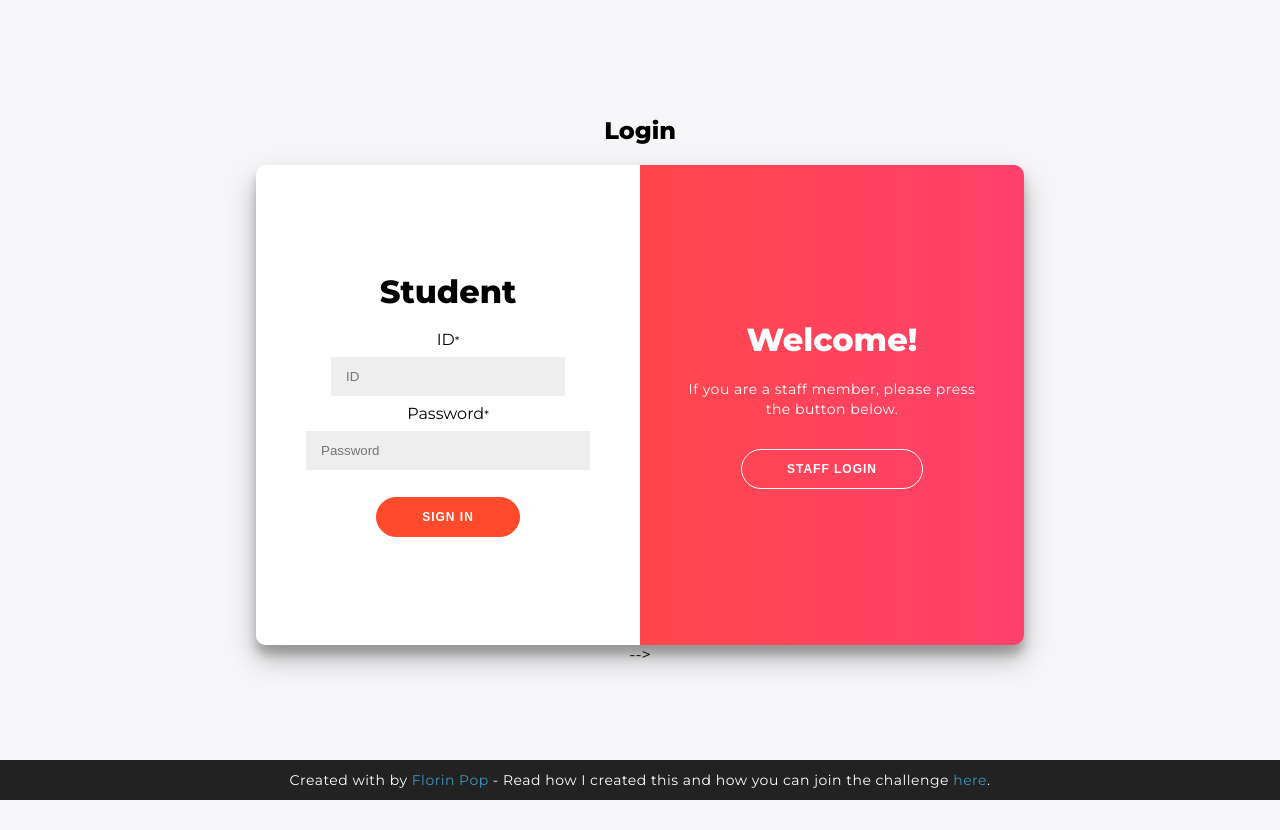
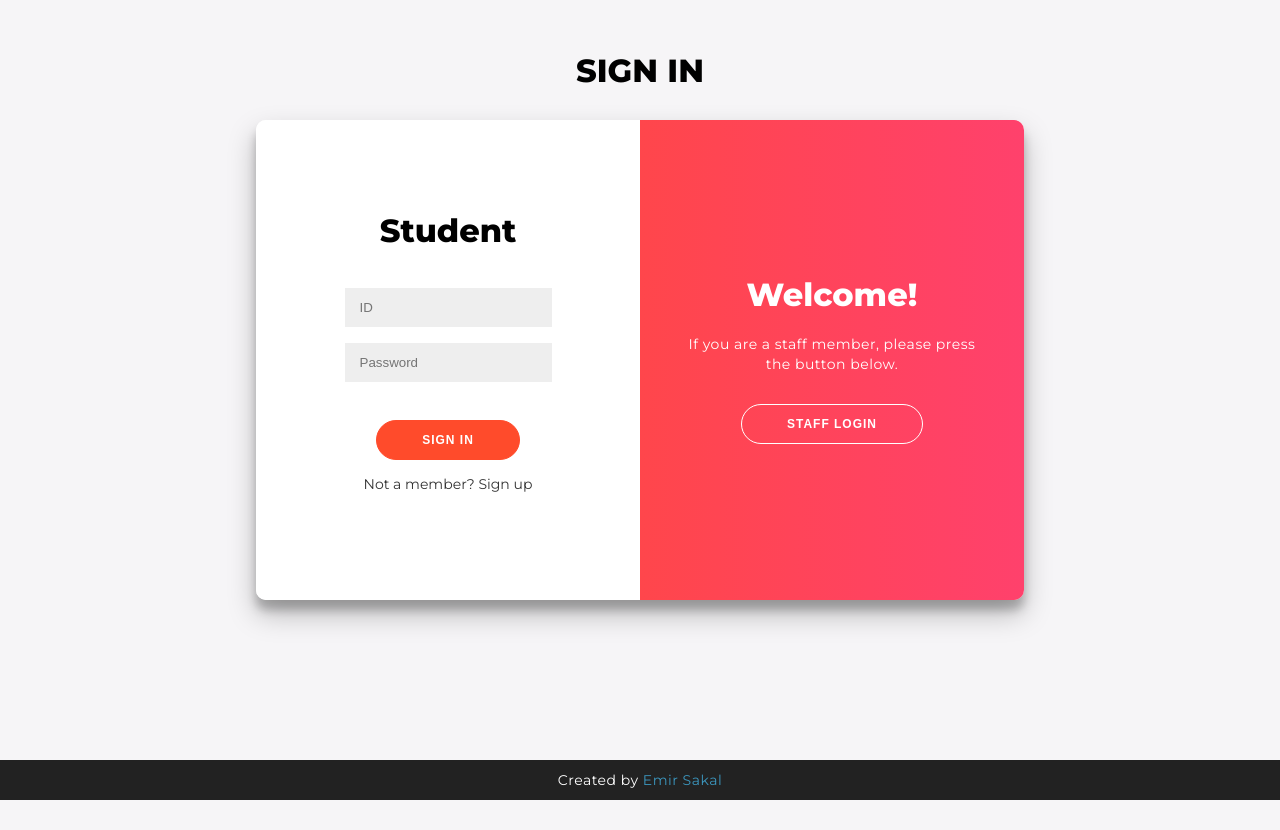
Before and after one commit to emirsakal/Internify, a Django app: page /login/ in a window 1280 px wide. After the commit the page ends 800 px from the top, so only its background shows below. Run offline with Django 4.2, Linux system fonts and the light colour scheme; some libraries are stand-ins or nearby versions.

Commit message:
login-register page

```diff
--- a/management/forms.py
+++ b/management/forms.py
@@ -2,8 +2,8 @@ from django import forms
 from django.contrib.auth.models import User
 
 class LoginForm(forms.Form):
-    username = forms.CharField(label='ID', widget=forms.TextInput(attrs={'placeholder':'ID'}))
-    password = forms.CharField(label = 'Password', widget=forms.PasswordInput(attrs={'placeholder':'Password'}))
+    username = forms.CharField(label='', widget=forms.TextInput(attrs={'placeholder':'ID'}))
+    password = forms.CharField(label = '', widget=forms.PasswordInput(attrs={'placeholder':'Password'}))
 
 class RegisterForm(forms.Form):
     PROFESSION_CHOICES = [('Student','Student'),('Teacher','Teacher'),('CareerCenter','CareerCenter')]
--- a/management/views.py
+++ b/management/views.py
@@ -2,8 +2,7 @@ from django.shortcuts import render, HttpResponse, redirect
 from .forms import RegisterForm, LoginForm
 from django.contrib import messages
 from django.contrib.auth.models import User, Group
-from django.contrib.auth import login, authenticate
-from django.contrib import messages
+from django.contrib.auth import login, authenticate, logout
 
 def index(request):
     return render(request, "index.html")
@@ -131,6 +130,6 @@ def loginUser(request):
     return render(request,"login.html", context)
 
 def logoutUser(request):
-    pass
-
-#
+    logout(request)
+    messages.success(request,"You logged out succesfully.")
+    return redirect("login")
--- a/templates/login.html
+++ b/templates/login.html
@@ -20,7 +20,7 @@
             align-items: center;
             flex-direction: column;
             font-family: 'Montserrat', sans-serif;
-            height: 100vh;
+            height: 90vh;
             margin: -20px 0 50px;
         }
 
@@ -260,24 +260,33 @@
     </style>
 </head>
 <body>
-    <h2>Login</h2>
+    {% if messages %}
+            {% for message in messages %}
+                {% if message.tags == "info" %}
+                <div class="alert alert-danger" style="position: relative; bottom:10%;">{{ message }}</div>
+                {% else %}
+                <div class="alert alert-{{ message.tags }}" style="position: relative; bottom:10%;">{{ message }}</div>
+                {% endif %}
+            {% endfor %}
+    {% endif %}
+    <h1 style="position:relative; bottom:30px">SIGN IN</h1>
 <div class="container" id="container">
 	<div class="form-container sign-up-container">
 		<form method="post">
-            <h1>Staff</h1>
+            <h1 style="position:relative; bottom:30px">Staff</h1>
 			{% csrf_token %}
             {{form|crispy}}
-			<button>Sign In</button>
+			<button style="position:relative; top:30px">Sign In</button>
+            <a href="/register" style="position:relative; top:30px">Not a member? Sign up</a>
 		</form>
 	</div>
 	<div class="form-container sign-in-container">
 		<form method="post">
-            <h1>Student</h1>
-            <br>
+            <h1 style="position:relative; bottom:30px">Student</h1>
 			{% csrf_token %}
             {{form|crispy}}
-            <br>
-			<button>Sign In</button>
+			<button style="position:relative; top:30px">Sign In</button>
+            <a href="/register" style="position:relative; top:30px">Not a member? Sign up</a>
 		</form>
 	</div>
 	<div class="overlay-container">
@@ -298,12 +307,10 @@
 
 <footer>
 	<p>
-		Created with <i class="fa fa-heart"></i> by
-		<a target="_blank" href="https://florin-pop.com">Florin Pop</a>
-		- Read how I created this and how you can join the challenge
-		<a target="_blank" href="https://www.florin-pop.com/blog/2019/03/double-slider-sign-in-up-form/">here</a>.
+		Created <i class="fa fa-heart"></i> by
+		<a target="_blank" href="https://github.com/emirsakal">Emir Sakal</a>
 	</p>
-</footer> -->
+</footer>
 <script>
     const signUpButton = document.getElementById('signUp');
     const signInButton = document.getElementById('signIn');
--- a/templates/register.html
+++ b/templates/register.html
@@ -8,7 +8,8 @@
 </head>
 <body>
     <div class="card p-2">
-        <form method = "post" style="justify-content: center; display: grid; margin: 40px 50px; border: 3px solid blue; padding: 30px; background-color: rgb(208, 205, 248);">
+        <form method = "post" style="justify-content: center; display: grid; margin: 10% 40%; border: 3px solid blue; padding: 20px; background-color: rgb(208, 205, 248);">
+            <h1 style="text-align: center;">Register</h1>
             {% csrf_token %}
             {{form.as_p}}
             <button type = "submit" class = "btn btn-danger">Register</button>
```
Also changed, not shown: templates/includes/sidebar.html (+6 -1 lines), templates/index.html (+6 -6 lines), db.sqlite3.
